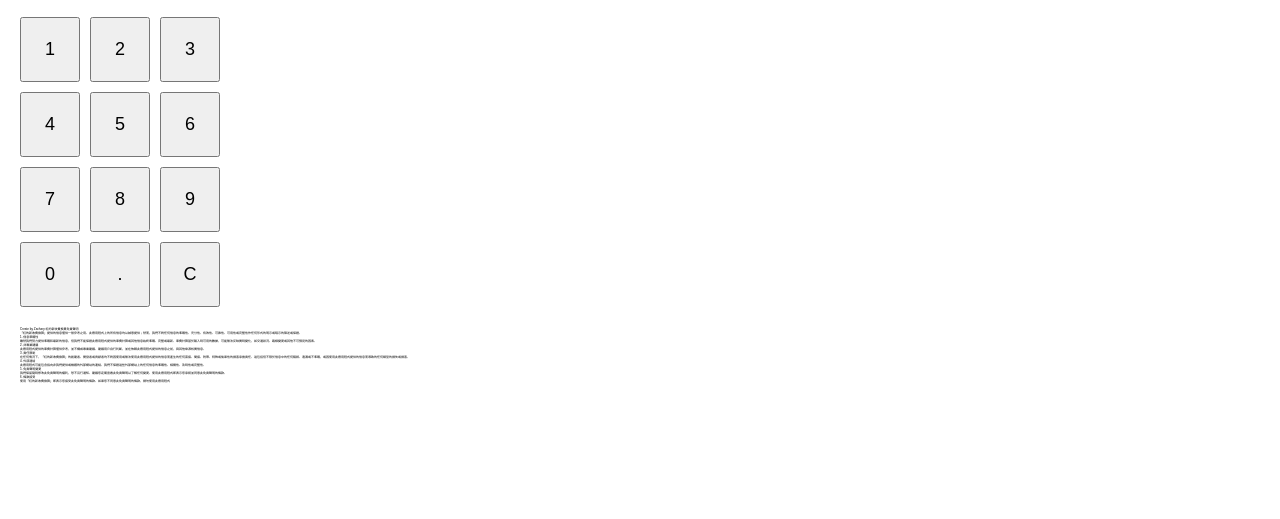
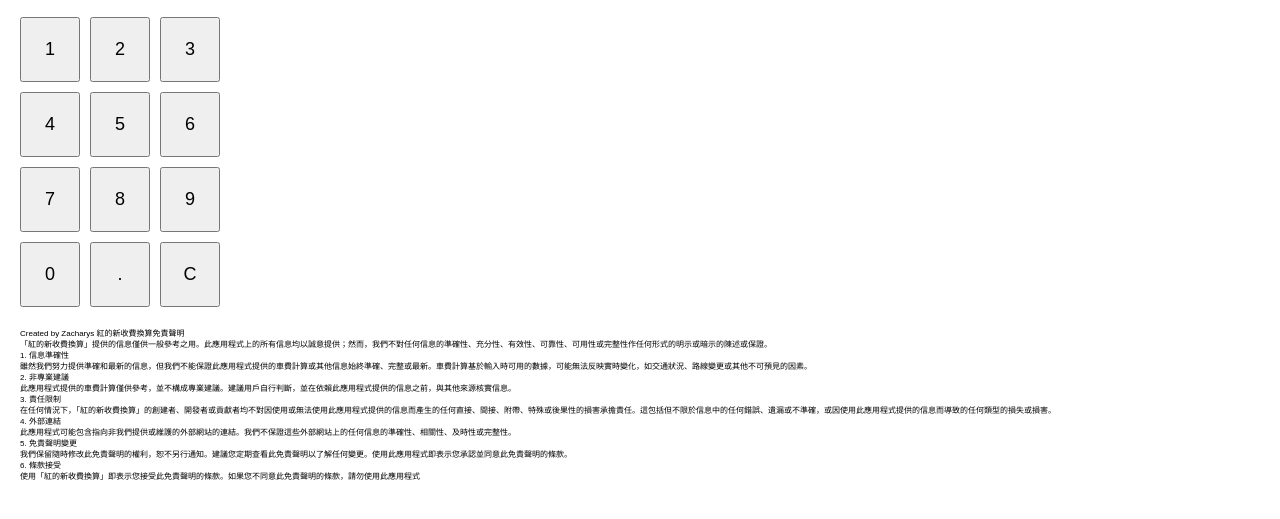
Before and after one commit to zacharylamhk/zacharylamhk.github.io, a plain HTML site: page red/index.html in a window 1280 px wide. Shown: the part 113-632 px from the top of the page. Drawn offline with Linux system fonts and the light colour scheme.

Commit message:
Update index.html

```diff
--- a/red/index.html
+++ b/red/index.html
@@ -61,8 +61,8 @@
         <button onclick="clearInput()">C</button>
     </div>
 
-    <p style="font-size:3px">
-        Create by Zachary
+    <p style="font-size:8px">
+        Created by Zacharys
         紅的新收費換算免責聲明<br>
         「紅的新收費換算」提供的信息僅供一般參考之用。此應用程式上的所有信息均以誠意提供；然而，我們不對任何信息的準確性、充分性、有效性、可靠性、可用性或完整性作任何形式的明示或暗示的陳述或保證。<br>
         1. 信息準確性<br>
```
